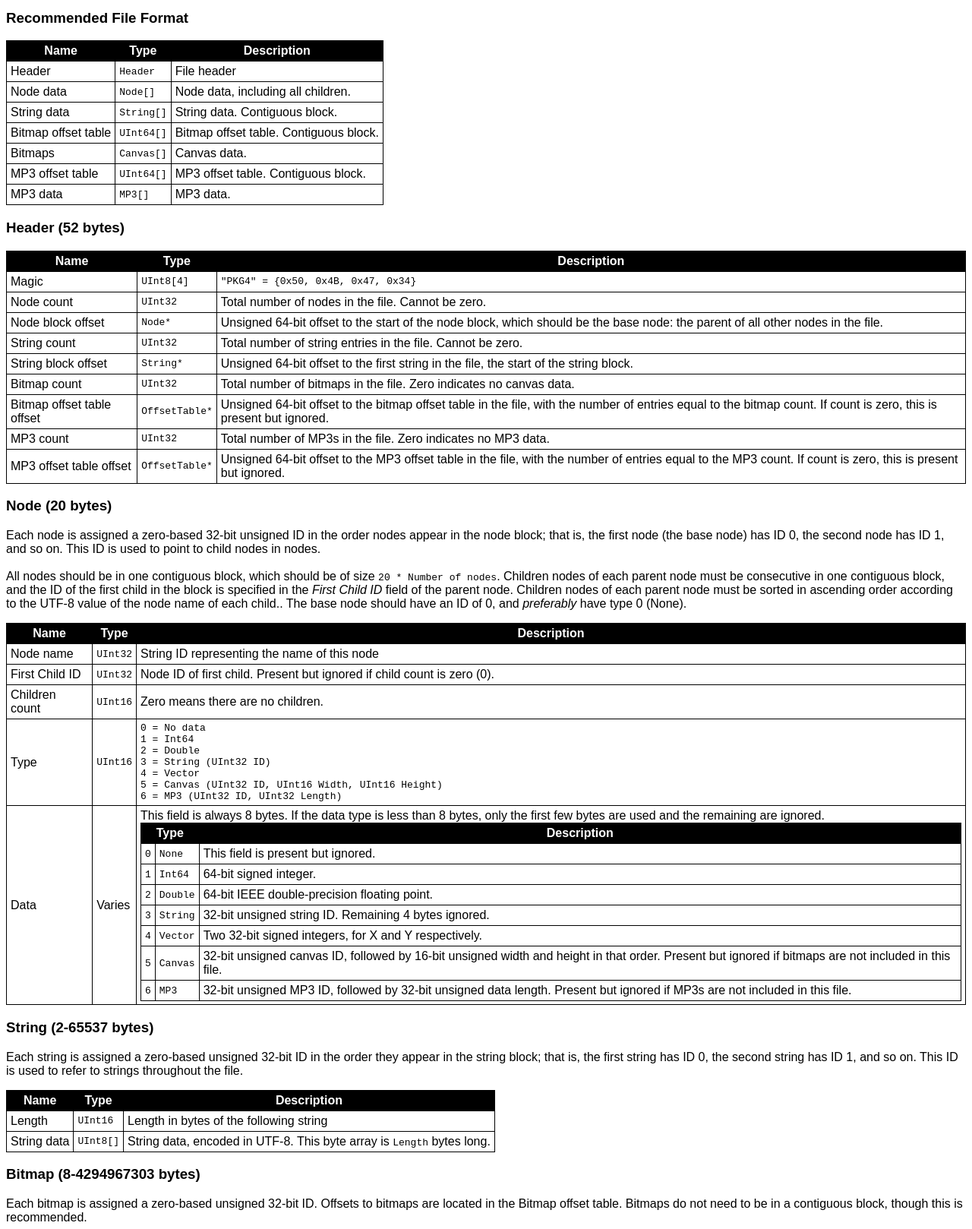
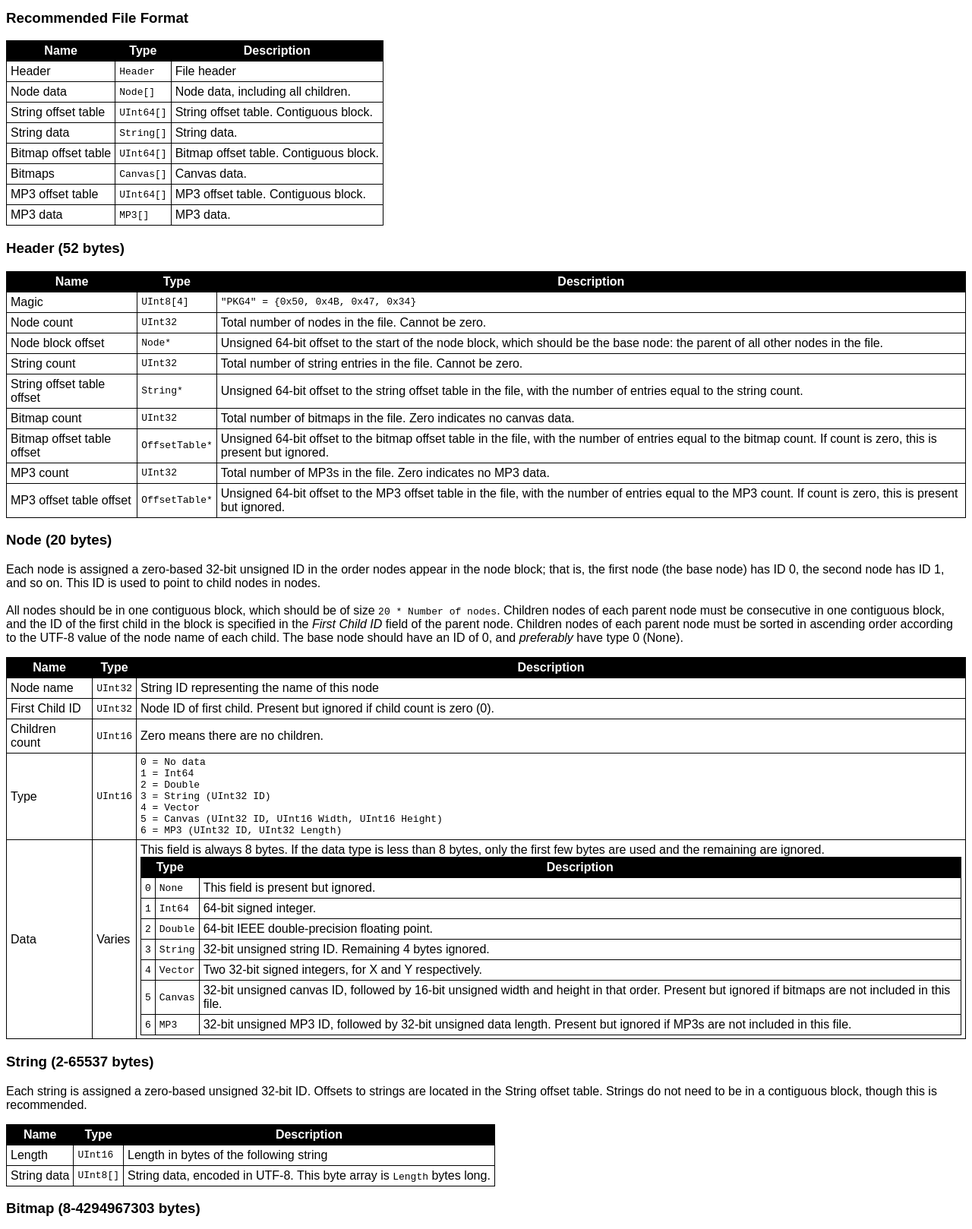
Before and after one commit to nxformat/nxformat.github.io, a plain HTML site: page index.html in a window 1280 px wide. Shown: the part 400-2018 px from the top of the page at 76% size. Drawn offline with Linux system fonts and the light colour scheme.

Commit message:
NX Spec: Add string offset table.
This closes issue #5.

Signed-off-by: angelsl <hidingfromhidden@gmail.com>

```diff
--- a/index.html
+++ b/index.html
@@ -55,7 +55,8 @@ th {
 <tr><th>Name</th><th>Type</th><th>Description</th></tr>
 <tr><td>Header</td><td class="mono">Header</td><td>File header</td></tr>
 <tr><td>Node data</td><td class="mono">Node[]</td><td>Node data, including all children.</td></tr>
-<tr><td>String data</td><td class="mono">String[]</td><td>String data. Contiguous block.</td></tr>
+<tr><td>String offset table</td><td class="mono">UInt64[]</td><td>String offset table. Contiguous block.</td></tr>
+<tr><td>String data</td><td class="mono">String[]</td><td>String data.</td></tr>
 <tr><td>Bitmap offset table</td><td class="mono">UInt64[]</td><td>Bitmap offset table. Contiguous block.</td></tr>
 <tr><td>Bitmaps</td><td class="mono">Canvas[]</td><td>Canvas data.</td></tr>
 <tr><td>MP3 offset table</td><td class="mono">UInt64[]</td><td>MP3 offset table. Contiguous block.</td></tr>
@@ -70,7 +71,7 @@ th {
 <tr><td>Node count</td><td class="mono">UInt32</td><td>Total number of nodes in the file. Cannot be zero.</td></tr>
 <tr><td>Node block offset</td><td class="mono">Node*</td><td>Unsigned 64-bit offset to the start of the node block, which should be the base node: the parent of all other nodes in the file.</td></tr>
 <tr><td>String count</td><td class="mono">UInt32</td><td>Total number of string entries in the file. Cannot be zero.</td></tr>
-<tr><td>String block offset</td><td class="mono">String*</td><td>Unsigned 64-bit offset to the first string in the file, the start of the string block.</td></tr>
+<tr><td>String offset table offset</td><td class="mono">String*</td><td>Unsigned 64-bit offset to the string offset table in the file, with the number of entries equal to the string count.</td></tr>
 <tr><td>Bitmap count</td><td class="mono">UInt32</td><td>Total number of bitmaps in the file. Zero indicates no canvas data.</td></tr>
 <tr><td>Bitmap offset table offset</td><td class="mono">OffsetTable*</td><td>Unsigned 64-bit offset to the bitmap offset table in the file, with the number of entries equal to the bitmap count. If count is zero, this is present but ignored.</td></tr>
 <tr><td>MP3 count</td><td class="mono">UInt32</td><td>Total number of MP3s in the file. Zero indicates no MP3 data.</td></tr>
@@ -82,7 +83,7 @@ th {
 <br />
 All nodes should be in one contiguous block, which should be of size <span class="mono">20 * Number of nodes</span>. Children nodes of each parent node must be consecutive in one contiguous block, and the ID of the first child in the block is specified in the <em>First Child ID</em> field of the parent node.
 
-Children nodes of each parent node must be sorted in ascending order according to the UTF-8 value of the node name of each child..
+Children nodes of each parent node must be sorted in ascending order according to the UTF-8 value of the node name of each child.
 
 The base node should have an ID of 0, and <em>preferably</em> have type 0 (None).</p>
 <table>
@@ -106,7 +107,7 @@ The base node should have an ID of 0, and <em>preferably</em> have type 0 (None)
 </table>
 
 <h3>String (2-65537 bytes)</h3>
-<p>Each string is assigned a zero-based unsigned 32-bit ID in the order they appear in the string block; that is, the first string has ID 0, the second string has ID 1, and so on. This ID is used to refer to strings throughout the file.</p>
+<p>Each string is assigned a zero-based unsigned 32-bit ID. Offsets to strings are located in the String offset table. Strings do not need to be in a contiguous block, though this is recommended.</p>
 <table>
 <tr><th>Name</th><th>Type</th><th>Description</th></tr>
 <!-- <tr><td></td><td class="mono"></td><td></td></tr> -->
```
